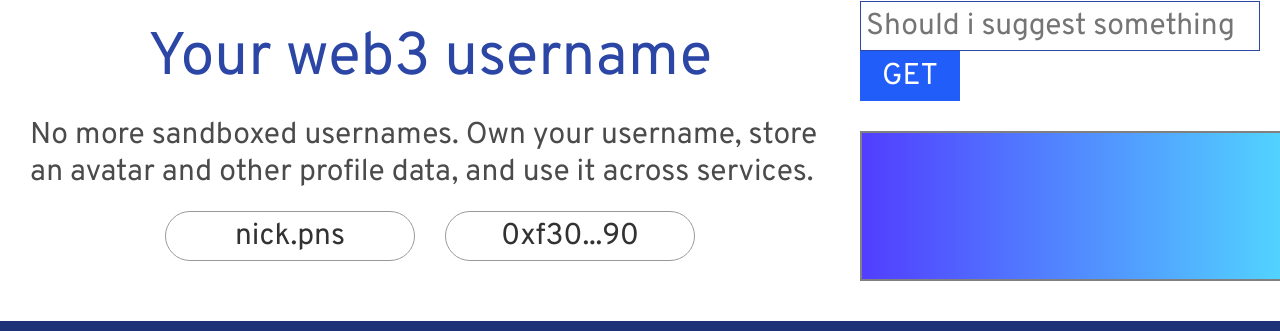
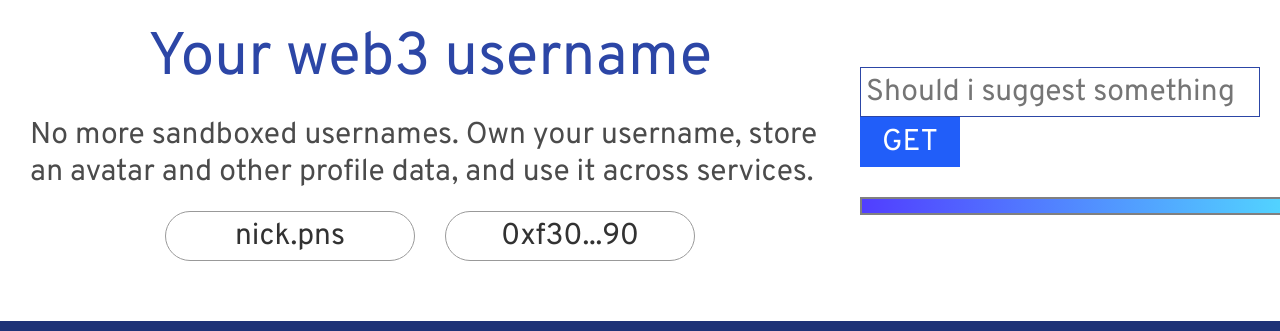
Before and after one commit to ThugOG/ens_2.0_gpt3, a React (Vite) app in the folder client/: page / in a window 1280 px wide. Shown: the part 1357-1688 px from the top of the page. Built offline with nearby package versions, Linux system fonts and the light colour scheme.

Commit message:
fixed css

```diff
--- a/client/index.css
+++ b/client/index.css
@@ -194,15 +194,15 @@
     width: 100px;
     border: none;
     background-color: #215ef9;
-    color: white
+    color: white;
+    transition: all 0.6s ease;
 }
 .cartCard>div>button:hover{
     cursor: pointer;
     background-image: linear-gradient(90deg, #513eff 0%, #52e5ff 100%);
 }
 .cartCard_answer {
-    min-height: 150px;
-    /* height: max-content; */
+    height: max-content;
     width: 37vw;
     border: 2px solid grey;
     background-image: linear-gradient(90deg, #513eff 0%, #52e5ff 100%);
```
